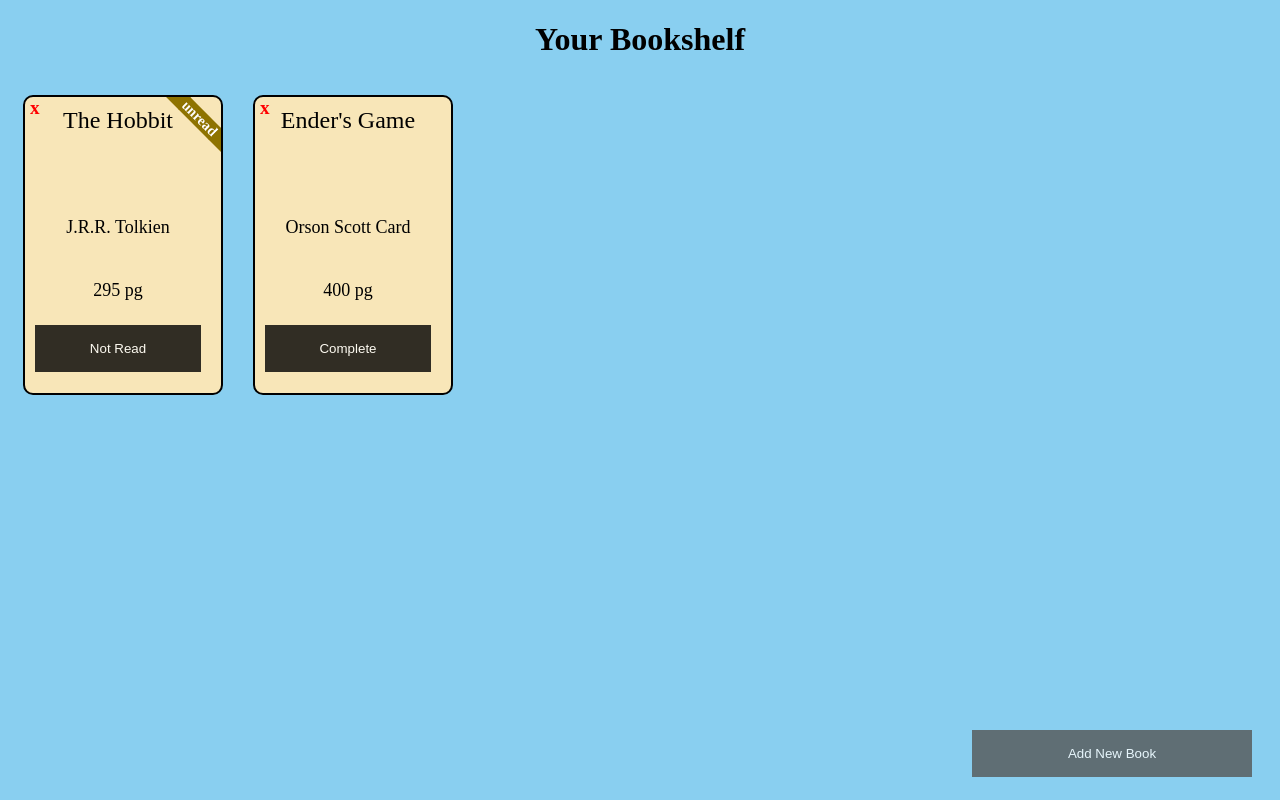
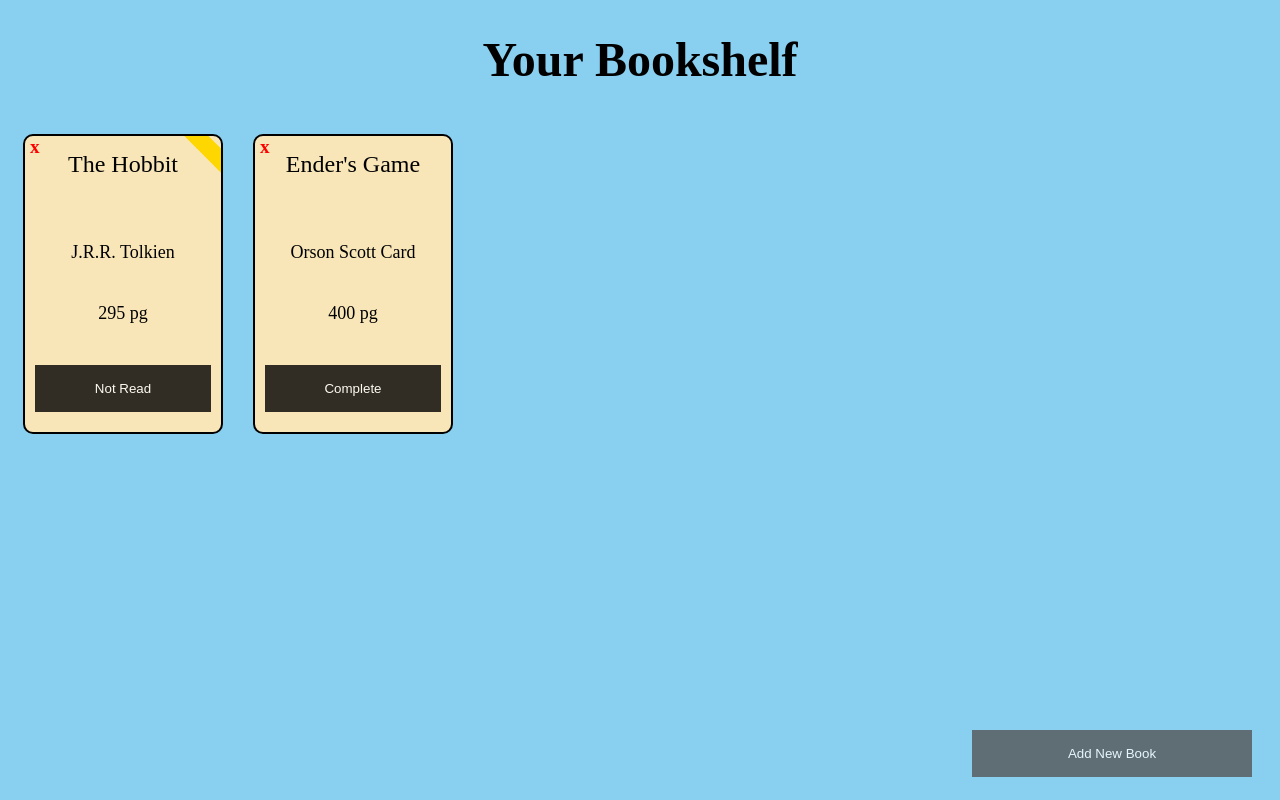
Before and after one commit to BoxenOfDonuts/Library, a plain HTML site: page index.html in a window 1280 px wide. Drawn offline with Linux system fonts and the light colour scheme.

Commit message:
looks good!

```diff
--- a/resources/scripts/index.js
+++ b/resources/scripts/index.js
@@ -1,8 +1,8 @@
 let openForm = document.querySelector("#newBook")
 let closeForm = document.querySelector('#cancel-button')
 let submitForm = document.querySelector('#submit-button')
-// let readButtons = document.querySelector('.library-container')
 let readButtons = document.querySelector('.library-container');
+let closeButtons = document.querySelector('.library-container');
 
 let myLibrary = [];
 
@@ -48,7 +48,7 @@ function listBooks() {
             } else if (key == 'read') {
                 const ribbon = document.createElement('h4');
                 let content = document.createElement('button');
-                ribbon.innerHTML = 'unread'
+                // ribbon.innerHTML = 'unread'
                 ribbon.classList.add('ribbon')
 
                 if (book[key]) {
@@ -121,8 +121,21 @@ function flipRead(e) {
     }
 }
 
+function removeBook(e) {
+    if (e.target.id != 'close') return;
+    let index = e.target.parentElement.dataset.key;
+    console.log(index)
+
+    console.table(myLibrary)
+    myLibrary.splice(index , 1);
+    console.table(myLibrary)
+    listBooks();
+
+}
+
 openForm.addEventListener('click', showHideForm);
 closeForm.addEventListener('click', showHideForm);
 submitForm.addEventListener('click', getFormData);
 submitForm.addEventListener('click', showHideForm);
 readButtons.addEventListener('click', flipRead);
+closeButtons.addEventListener('click', removeBook);
--- a/resources/styles/index.css
+++ b/resources/styles/index.css
@@ -7,9 +7,12 @@ body {
 }
 
 :root {
-  --ribbion-color: #8e7300
+  --ribbion-color: #ffd700
 }
 
+h1 {
+  font-size: 3em;
+}
 /* button to open form */
 .open-button {
     background-color: #555;
@@ -105,7 +108,7 @@ body {
     height: 300px;
     width: 200px;
     font-size: 1.5em;
-    padding: 10px 20px 10px 10px ;
+    padding: 15px 10px 10px ;
     border-radius: 10px;
     border: 2px solid black;
     position: relative;
@@ -115,11 +118,6 @@ body {
     grid-template-rows: 1.5fr repeat(3, 1fr);
     gap: 5px;
     align-items: center;
-  }
-
-  .book > div {
-    /* padding: 15px 0 20px; */
-
   }
 
   body {
@@ -136,9 +134,11 @@ body {
     position: absolute;
     top:0;
     right:0;
-    transform: translateX(30%) translateY(0%) rotate(45deg);
+    transform: translateX(70%) translateY(0%) rotate(45deg);
     transform-origin: top left;
     font-size: .6em;
+    min-height: 17px;
+    min-width: 42px;
   }
   .ribbon:before,
   .ribbon:after {
@@ -165,9 +165,12 @@ body {
     font-size: .75em;
   }
 
-  .title {
+  .book > div {
     align-self: start;
+    word-wrap: break-word;
+    overflow: hidden;
   }
+
 
   #close {
     position: absolute;
```
